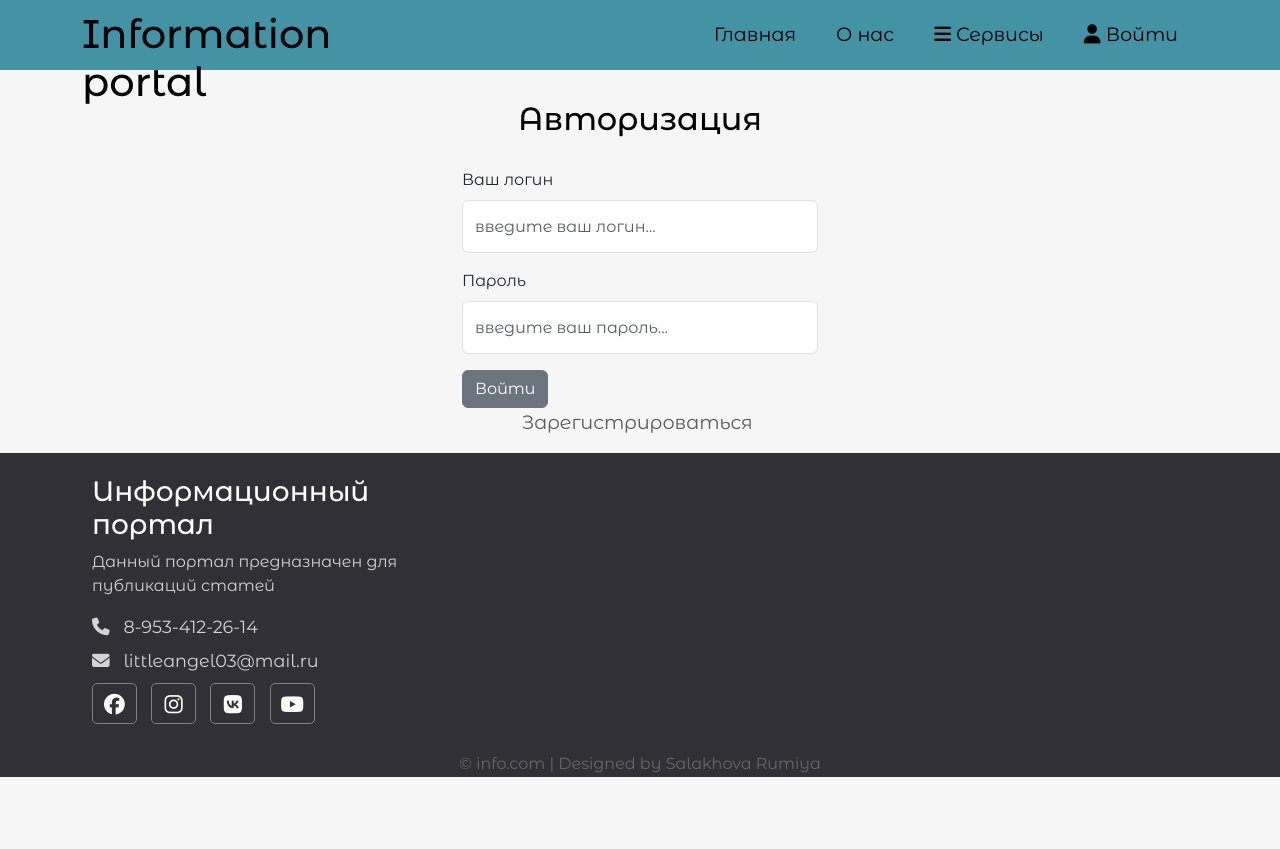
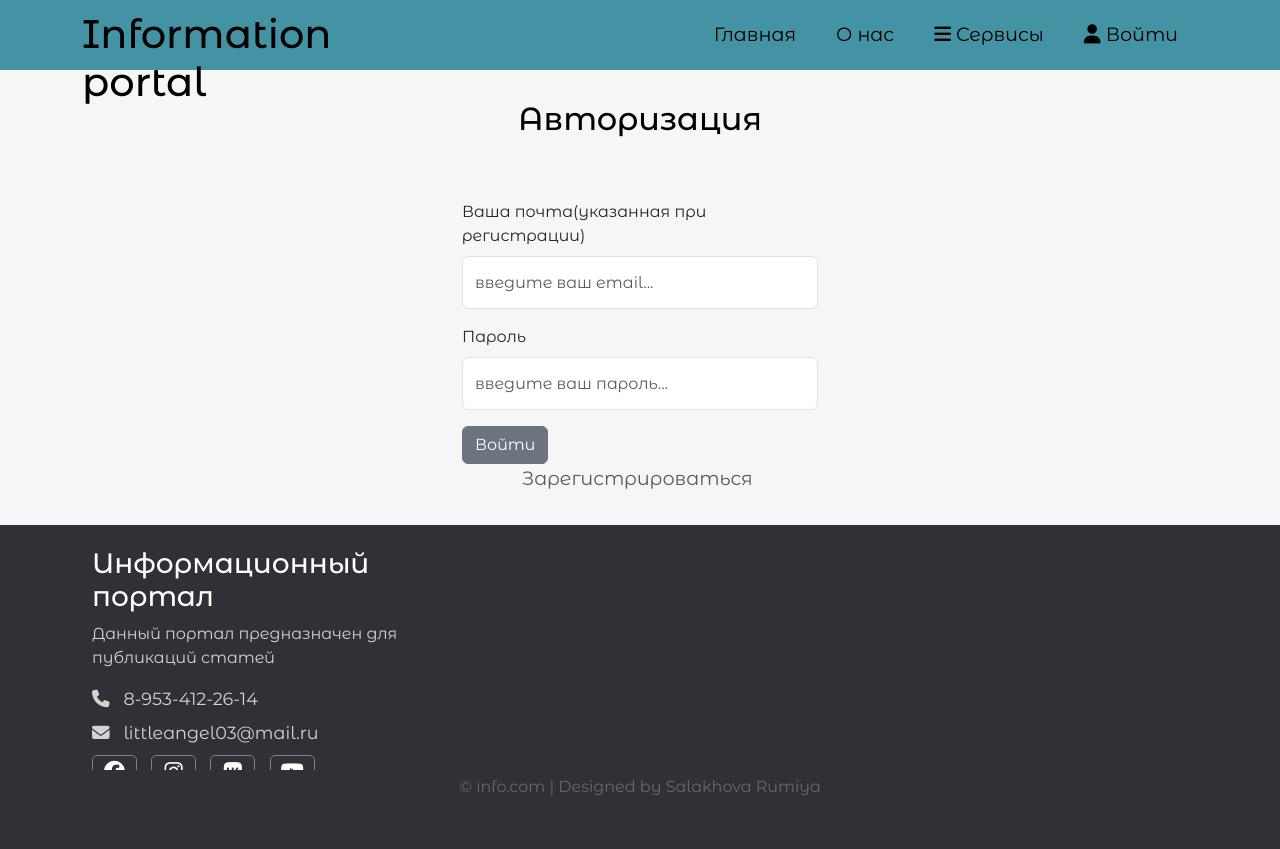
Before and after one commit to SalakhovaRum/42Laba, a PHP site: page /Laba/login.php in a window 1280 px wide. Before the commit the page ends 777 px from the top, so only its background shows below. Run offline with PHP 8.4, Linux system fonts and the light colour scheme; some libraries are stand-ins or nearby versions.

Commit message:
Логика авторизации

```diff
--- a/app/controllers/users.php
+++ b/app/controllers/users.php
@@ -4,8 +4,9 @@ include("app/databases/db.php");
 // errMsg - заполненные поля
 $errMsg = '';
 
+// Код для формы регистрации
+if($_SERVER['REQUEST_METHOD'] === 'POST' && isset($_POST['button-reg'])){
 
-if($_SERVER['REQUEST_METHOD'] === 'POST'){
     $admin = 0;
     $login = trim($_POST['login']);
     $email = trim($_POST['mail']);
@@ -32,15 +33,19 @@ if($_SERVER['REQUEST_METHOD'] === 'POST'){
             ];
             $id = insert('users', $post);
             $user = selectOne('users', ['id' => $id]);
-            $_SESSION['id'] = $user['id'];
-            $_SESSION['login'] = $user['username'];
-            $_SESSION['admin'] = $user['admin'];
 
-            if ($_SESSION['admin']){
-                header('location:' . BASE_URL . admin/admin.php);
-            }else{
-                header('location: ' . BASE_URL);
-            }
+            userAuth($user);
+
+
+//            $_SESSION['id'] = $user['id'];
+//            $_SESSION['login'] = $user['username'];
+//            $_SESSION['admin'] = $user['admin'];
+
+//            if ($_SESSION['admin']){
+//                header('location:' . BASE_URL . "admin/admin.php");
+//            }else{
+//                header('location: ' . BASE_URL);
+//            }
         }
     }
 }else{
@@ -48,3 +53,35 @@ if($_SERVER['REQUEST_METHOD'] === 'POST'){
     $login = '';
     $email = '';
 }
+
+//Код для формы авторизации
+if($_SERVER['REQUEST_METHOD'] === 'POST' && isset($_POST['button-log'])){
+
+    $email = trim($_POST['mail']);
+    //тут может быть ошибка
+    $pas = trim($_POST['password']);
+
+    if($email === '' || $pass === '') {
+        $errMsg = "Не все поля заполнены!";
+    }else {
+        $existence = selectOne('users', ['email' => $email]);
+        if($existence && password_verify($pas, $existence['password'])){
+            userAuth($existence);
+//            $_SESSION['id'] = $existence['id'];
+//            $_SESSION['login'] = $existence['username'];
+//            $_SESSION['admin'] = $existence['admin'];
+//
+//            if ($_SESSION['admin']){
+//                header('location:' . BASE_URL . "admin/admin.php");
+//            }else{
+//                header('location: ' . BASE_URL);
+//            }
+//
+//            echo 'Авторизовать';
+        }else{
+            $errMsg = "Почта либо пароль введены неверно!";
+        }
+    }
+}else{
+    $email = '';
+}
--- a/app/include/header.php
+++ b/app/include/header.php
@@ -34,13 +34,13 @@
                                 <li><a href="#">Вышел и зашел нормально:)</a> </li>
                             </ul>
                         <?php else: ?>
-                            <a href="<?php echo BASE_URL . login.php; ?>">
+                            <a href="<?php echo BASE_URL . "login.php"; ?>">
                                 <i class="fa fa-user"></i>
                                 Войти
                             </a>
                             <ul>
 
-                                <li><a href="<?php echo BASE_URL . reg.php; ?>">Регистрация</a> </li>
+                                <li><a href="<?php echo BASE_URL . "reg.php"; ?>">Регистрация</a> </li>
                             </ul>
                         <?php endif; ?>
 
--- a/login.php
+++ b/login.php
@@ -1,6 +1,8 @@
-<?php include("path.php"); ?>
-<!doctype html>
-<html lang="en">
+<?php include "path.php";
+      include "app/controllers/users.php"
+?>
+
+<html lang="ru">
 <head>
     <meta charset="utf-8">
     <meta name="viewport" content="width=device-width, initial-scale=1">
@@ -30,20 +32,24 @@
 <div class="container reg_form">
     <form class="row justify-content-center" method="post" action="login.html">
         <h2 class="col-12">Авторизация</h2>
+        <div class="mb-3 col-12 col-md-4 err">
+            <p><?=$errMsg?></p>
+        </div>
+        <div class="w-100"></div>
         <div class="mb-3 col-12 col-md-4">
-            <label for="formGroupExampleInput" class="form-label">Ваш логин</label>
-            <input type="text" class="form-control" id="formGroupExampleInput" placeholder="введите ваш логин...">
+            <label for="formGroupExampleInput" class="form-label">Ваша почта(указанная при регистрации)</label>
+            <input name="mail" value="<?=$email?>" type="email" class="form-control" id="exampleInputEmail1" aria-describedby="emailHelp" placeholder="введите ваш email...">
         </div>
         <div class="w-100"></div>
 
         <div class="mb-3 col-12 col-md-4">
             <label for="exampleInputPassword1" class="form-label">Пароль</label>
-            <input type="password" class="form-control" id="exampleInputPassword1" placeholder="введите ваш пароль...">
+            <input  name="password" type="password" class="form-control" id="exampleInputPassword1" placeholder="введите ваш пароль...">
         </div>
         <div class="w-100"></div>
 
         <div class="mb-3 col-12 col-md-4">
-            <button type="button" class="btn btn-secondary">Войти</button>
+            <button type="submit" class="btn btn-secondary">Войти</button>
             <a href="aut.html">Зарегистрироваться</a>
         </div>
 
--- a/reg.php
+++ b/reg.php
@@ -45,7 +45,7 @@
 
         <div class="mb-3 col-12 col-md-4">
             <label for="exampleInputEmail1" class="form-label">Email</label>
-            <input name="mail" value="<?=$email?>" type="email" class="form-control" id="exampleInputEmail1" aria-describedby="emailHelp">
+            <input name="mail" value="<?=$email?>" type="email" class="form-control" id="exampleInputEmail1" aria-describedby="emailHelp" placeholder="введите ваш email...">
             <div id="emailHelp" class="form-text">Ваш Email адрес не будет использован для спама!</div>
         </div>
         <div class="w-100"></div>
```
Also changed, not shown: README.md, app/databases/db.php (line endings or trailing spaces).
